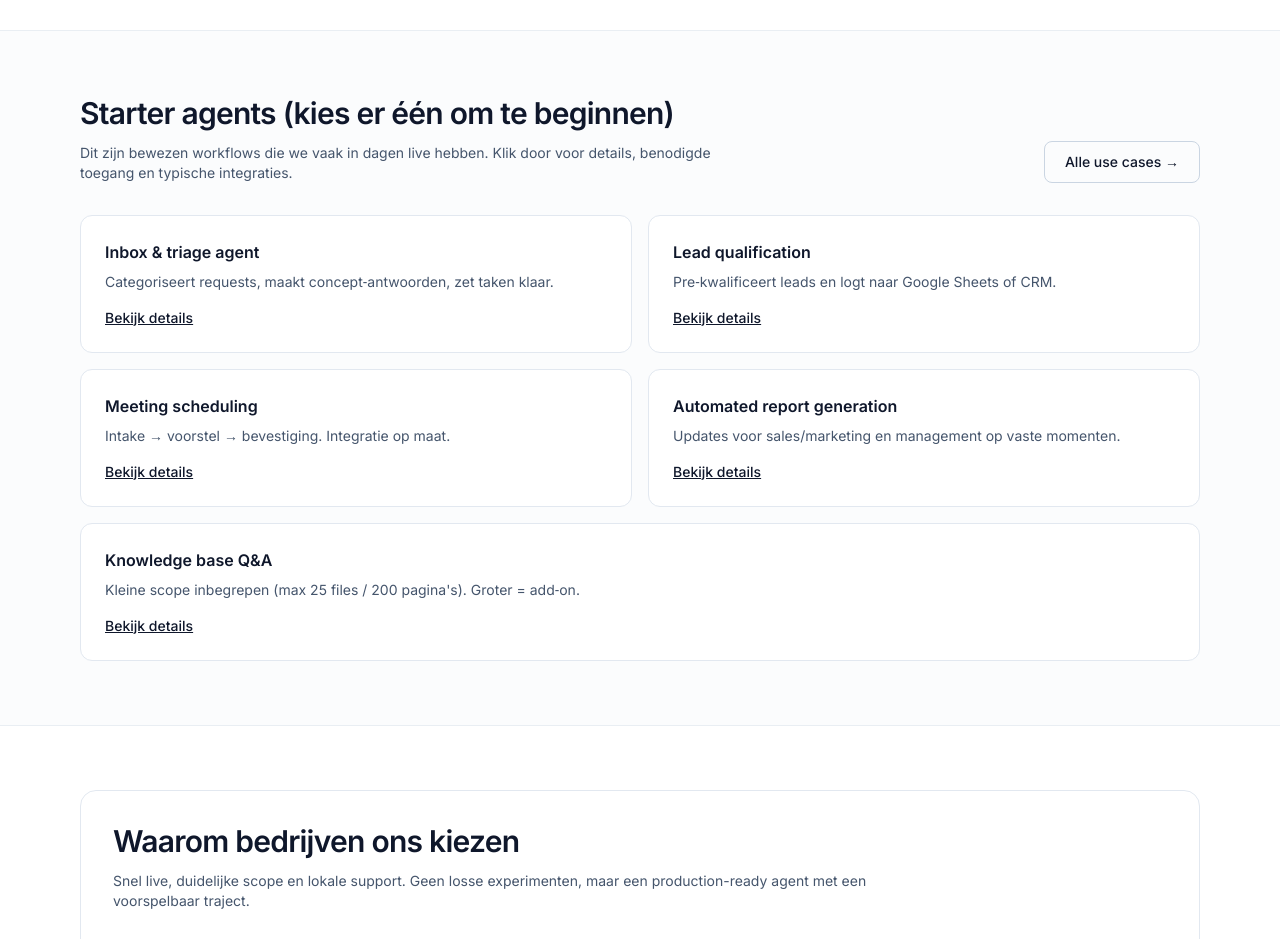
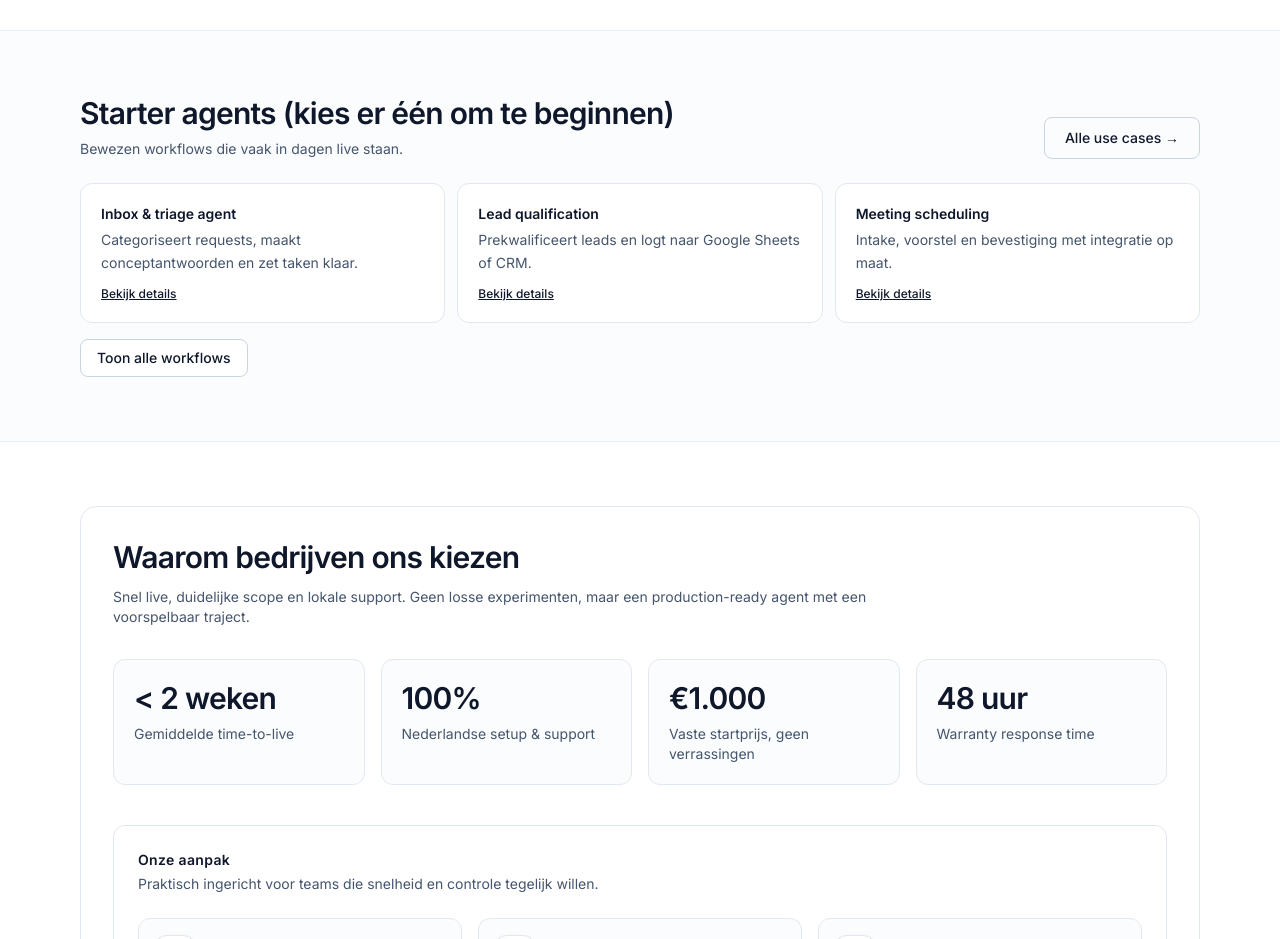
Before and after one commit to openclawbot69420-ux/youraiworker-site, a Next.js app: page / in a window 1280 px wide. Shown: the part 3020-3959 px from the top of the page. Built offline with nearby package versions, Linux system fonts and the light colour scheme.

Commit message:
feat: compact starter agents section

```diff
--- a/src/app/page.tsx
+++ b/src/app/page.tsx
@@ -76,6 +76,34 @@ const SOLUTION_BLOCKS = [
   },
 ] as const
 
+const STARTER_AGENT_ITEMS = [
+  {
+    title: "Inbox & triage agent",
+    description: "Categoriseert requests, maakt conceptantwoorden en zet taken klaar.",
+    href: "/use-cases/email-management",
+  },
+  {
+    title: "Lead qualification",
+    description: "Prekwalificeert leads en logt naar Google Sheets of CRM.",
+    href: "/use-cases/lead-qualification",
+  },
+  {
+    title: "Meeting scheduling",
+    description: "Intake, voorstel en bevestiging met integratie op maat.",
+    href: "/use-cases/meeting-scheduling",
+  },
+  {
+    title: "Automated report generation",
+    description: "Sales, marketing en management updates op vaste momenten.",
+    href: "/use-cases/report-generation",
+  },
+  {
+    title: "Knowledge base Q&A",
+    description: "Kleine scope inbegrepen. Groter kan als add-on worden ingericht.",
+    href: "/use-cases/knowledge-base-qa",
+  },
+] as const
+
 const organizationSchema = {
   "@context": "https://schema.org",
   "@type": "Organization",
@@ -101,6 +129,34 @@ const websiteSchema = {
 }
 
 const toJsonLd = (value: object) => JSON.stringify(value).replace(/</g, "\\u003c")
+
+type StarterAgentCardProps = {
+  title: string
+  description: string
+  href: string
+  compact?: boolean
+}
+
+const StarterAgentCard: React.FC<StarterAgentCardProps> = ({
+  title,
+  description,
+  href,
+  compact = false,
+}) => (
+  <a
+    href={href}
+    className={[
+      "group block rounded-xl border border-slate-200 bg-white transition-all hover:border-slate-300 hover:shadow-sm",
+      compact ? "min-w-[16.75rem] snap-start p-4" : "p-4 sm:p-5",
+    ].join(" ")}
+  >
+    <h3 className="text-sm font-semibold leading-snug text-slate-900 group-hover:underline">
+      {title}
+    </h3>
+    <p className="mt-1.5 text-xs leading-relaxed text-slate-600 sm:text-sm">{description}</p>
+    <p className="mt-3 text-xs font-medium text-slate-900 underline">Bekijk details</p>
+  </a>
+)
 
 export const metadata: Metadata = {
   title: "AI-agents voor je organisatie",
@@ -450,9 +506,8 @@ const HomePage: React.FC = () => {
               <h2 className="text-2xl font-semibold tracking-tight sm:text-3xl">
                 Starter agents (kies er één om te beginnen)
               </h2>
-              <p className="mt-3 max-w-2xl text-sm text-slate-600">
-                Dit zijn bewezen workflows die we vaak in dagen live hebben. Klik door voor details,
-                benodigde toegang en typische integraties.
+              <p className="mt-2 max-w-2xl text-sm text-slate-600">
+                Bewezen workflows die vaak in dagen live staan.
               </p>
             </div>
             <a
@@ -463,51 +518,43 @@ const HomePage: React.FC = () => {
             </a>
           </div>
 
-          <div className="mt-8 grid gap-4 md:grid-cols-2">
-            {[
-              [
-                "Inbox & triage agent",
-                "Categoriseert requests, maakt concept‑antwoorden, zet taken klaar.",
-                "/use-cases/email-management",
-              ],
-              [
-                "Lead qualification",
-                "Pre‑kwalificeert leads en logt naar Google Sheets of CRM.",
-                "/use-cases/lead-qualification",
-              ],
-              [
-                "Meeting scheduling",
-                "Intake → voorstel → bevestiging. Integratie op maat.",
-                "/use-cases/meeting-scheduling",
-              ],
-              [
-                "Automated report generation",
-                "Updates voor sales/marketing en management op vaste momenten.",
-                "/use-cases/report-generation",
-              ],
-            ].map(([title, desc, href]) => (
-              <a
-                key={title}
-                href={href}
-                className="group block rounded-xl border border-slate-200 bg-white p-6 transition-all hover:border-slate-300 hover:shadow-md"
-              >
-                <h3 className="font-semibold text-slate-900 group-hover:underline">{title}</h3>
-                <p className="mt-2 text-sm text-slate-600">{desc}</p>
-                <p className="mt-4 text-sm font-medium text-slate-900 underline">Bekijk details</p>
-              </a>
+          <div className="mt-6 md:hidden">
+            <div className="-mx-4 overflow-x-auto px-4 pb-2">
+              <div className="flex gap-3 snap-x snap-mandatory">
+                {STARTER_AGENT_ITEMS.slice(0, 3).map((item) => (
+                  <StarterAgentCard key={item.title} {...item} compact />
+                ))}
+              </div>
+            </div>
+          </div>
+
+          <div className="mt-6 hidden gap-3 md:grid md:grid-cols-3">
+            {STARTER_AGENT_ITEMS.slice(0, 3).map((item) => (
+              <StarterAgentCard key={item.title} {...item} />
             ))}
+          </div>
 
-            <a
-              href="/use-cases/knowledge-base-qa"
-              className="group block rounded-xl border border-slate-200 bg-white p-6 md:col-span-2 transition-all hover:border-slate-300 hover:shadow-md"
-            >
-              <h3 className="font-semibold text-slate-900 group-hover:underline">Knowledge base Q&A</h3>
-              <p className="mt-2 text-sm text-slate-600">
-                Kleine scope inbegrepen (max 25 files / 200 pagina&apos;s). Groter = add‑on.
-              </p>
-              <p className="mt-4 text-sm font-medium text-slate-900 underline">Bekijk details</p>
-            </a>
-          </div>
+          <details className="mt-4 group">
+            <summary className="inline-flex cursor-pointer list-none items-center rounded-lg border border-slate-300 bg-white px-4 py-2 text-sm font-medium text-slate-900 transition-colors hover:bg-slate-50">
+              Toon alle workflows
+            </summary>
+
+            <div className="mt-4 md:hidden">
+              <div className="-mx-4 overflow-x-auto px-4 pb-2">
+                <div className="flex gap-3 snap-x snap-mandatory">
+                  {STARTER_AGENT_ITEMS.slice(3).map((item) => (
+                    <StarterAgentCard key={item.title} {...item} compact />
+                  ))}
+                </div>
+              </div>
+            </div>
+
+            <div className="mt-4 hidden gap-3 md:grid md:grid-cols-2">
+              {STARTER_AGENT_ITEMS.slice(3).map((item) => (
+                <StarterAgentCard key={item.title} {...item} />
+              ))}
+            </div>
+          </details>
         </div>
       </section>
 
```
